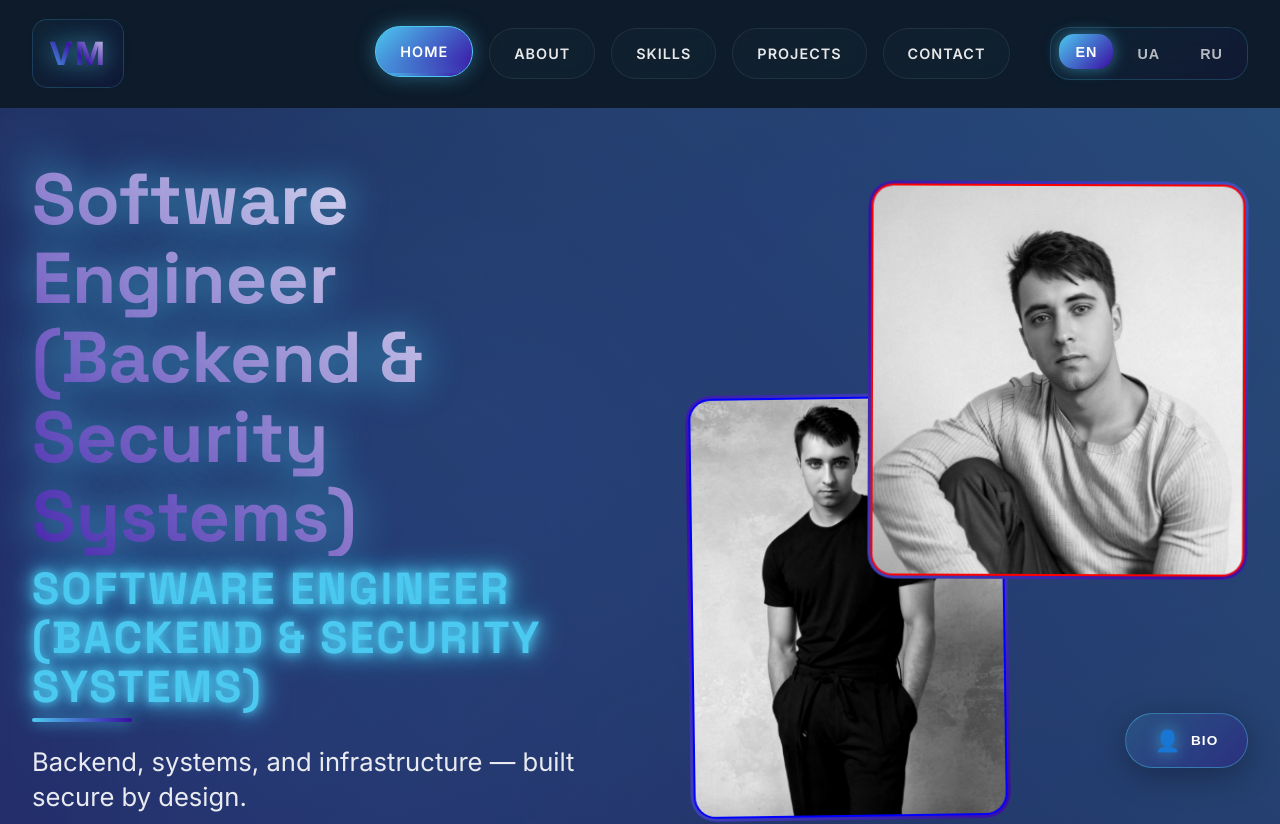
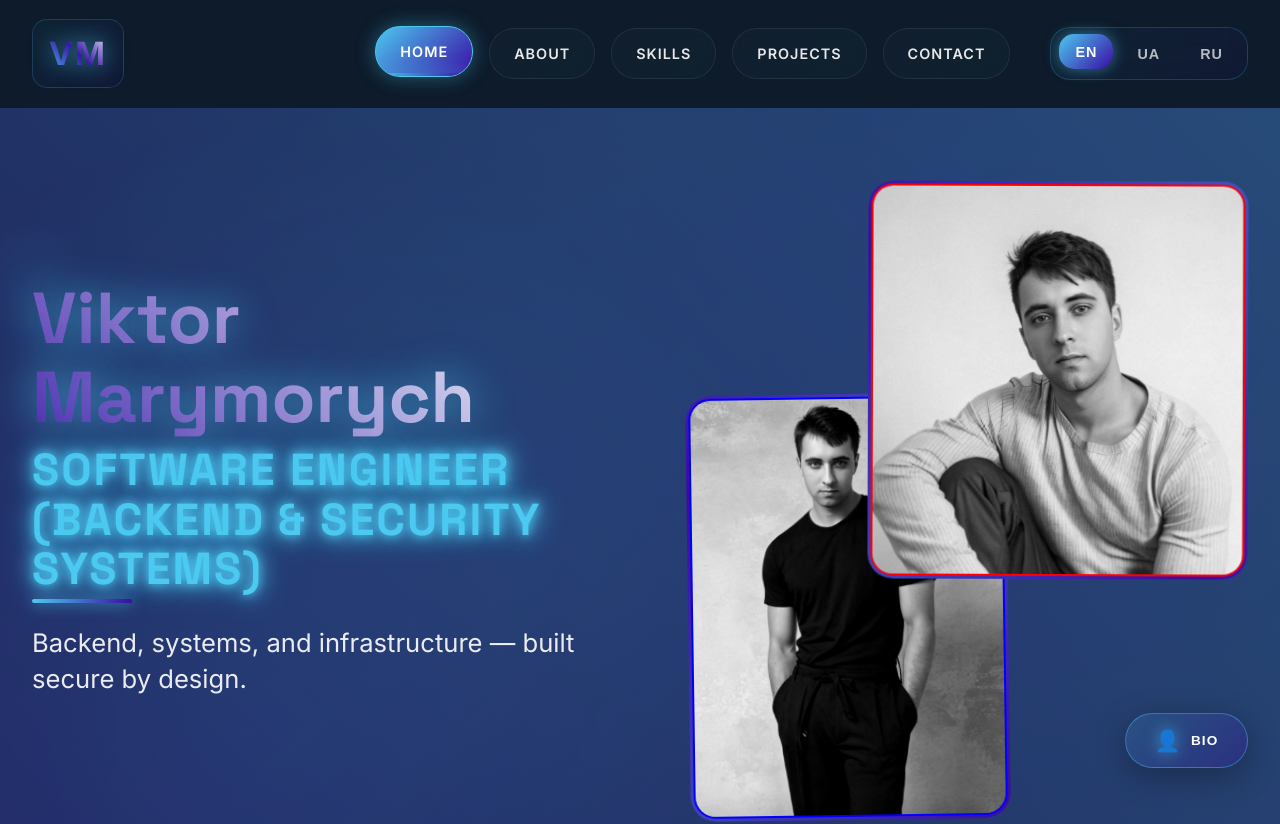
Before and after one commit to Viktor25104/portfolio, an Angular app: page /en in a window 1280 px wide. Shown: the top 824 px of the page. Built offline with nearby package versions, Linux system fonts and the light colour scheme.

Commit message:
[runtime] fix: disambiguate header translation keys

```diff
--- a/src/assets/data/header.json
+++ b/src/assets/data/header.json
@@ -1,15 +1,15 @@
 {
-  "title": {
+  "HEADER_NAME": {
     "en": "Viktor Marymorych",
     "uk": "Віктор Мариморич",
     "ru": "Виктор Мариморич"
   },
-  "role": {
+  "HEADER_ROLE": {
     "en": "Software Engineer (Backend & Security Systems)",
     "uk": "Інженер ПЗ (Backend та Security Systems)",
     "ru": "Инженер ПО (Backend и Security Systems)"
   },
-  "tagline": {
+  "HEADER_TAGLINE": {
     "en": "Backend, systems, and infrastructure — built secure by design.",
     "uk": "Backend, системи й інфраструктура — безпека вбудована в дизайн.",
     "ru": "Backend, системы и инфраструктура — безопасность встроена в дизайн."
--- a/src/runtime/features/pages/header/header.html
+++ b/src/runtime/features/pages/header/header.html
@@ -4,10 +4,10 @@
   <div class="content-wrapper">
     <div class="text-content">
       <h1 class="title glow">
-        <span class="name">{{ 'title' | lang }}</span>
-        <span class="role">{{ 'role' | lang }}</span>
+        <span class="name">{{ 'HEADER_NAME' | lang }}</span>
+        <span class="role">{{ 'HEADER_ROLE' | lang }}</span>
       </h1>
-      <p class="tagline">{{ 'tagline' | lang }}</p>
+      <p class="tagline">{{ 'HEADER_TAGLINE' | lang }}</p>
     </div>
 
     <div class="photo-gallery">
```
